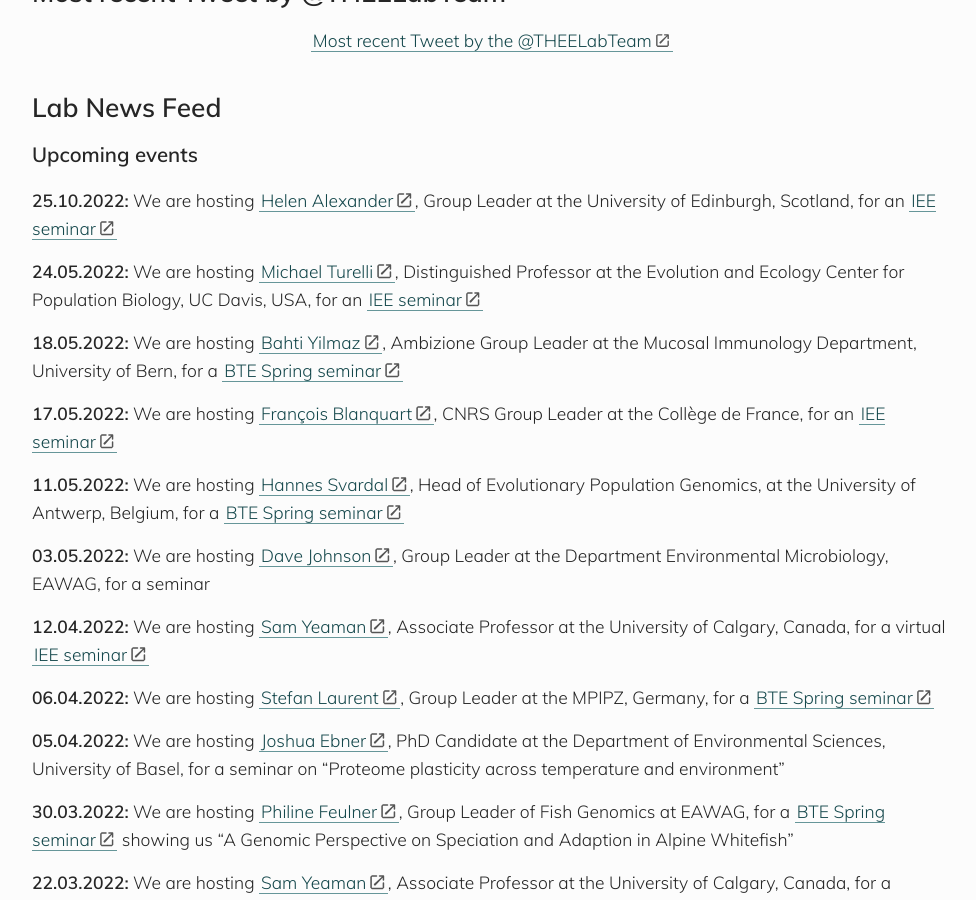
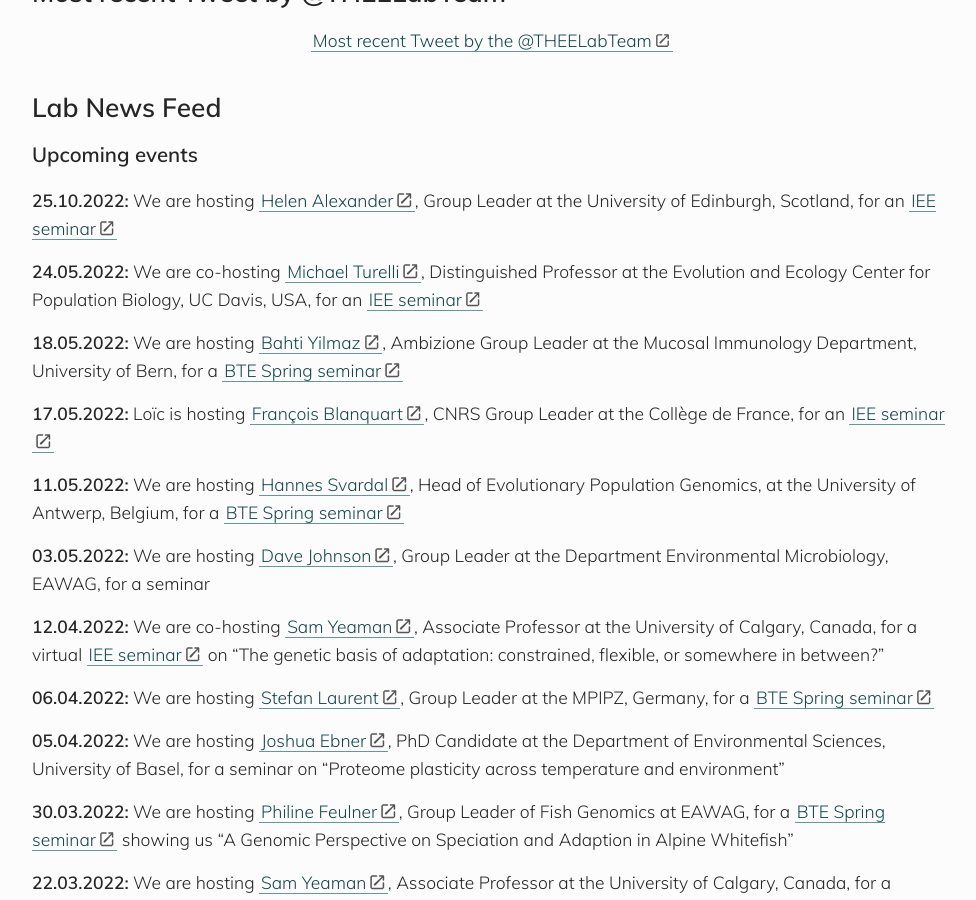
Before and after one commit to banklab/banklab.github.io, a Jekyll site: the page built from index.md, in a window 1280 px wide and 900 px high, scrolled down 591 px. Shown: the whole window, without its empty margins (148-1124 px from the left). Built offline with Jekyll 4.4.1, drawn with Linux system fonts in a browser that asks for light colours; some web fonts are replaced; comment, search, counter and statistics services are not loaded.

Commit message:
Update index.md
tiny changes

```diff
--- a/index.md
+++ b/index.md
@@ -22,17 +22,17 @@ Welcome to the web page of the Division Theoretical Ecology and Evolution at the
 
 **25.10.2022:** We are hosting [Helen Alexander](https://www.ed.ac.uk/biology/groups/alexander), Group Leader at the University of Edinburgh, Scotland, for an [IEE seminar](https://www.iee.unibe.ch/studies/lecture_series_in_ecology_and_evolution/index_eng.html)
 
-**24.05.2022:** We are hosting [Michael Turelli](https://biology.ucdavis.edu/people/michael-turelli), Distinguished Professor at the Evolution and Ecology Center for Population Biology, UC Davis, USA, for an [IEE seminar](https://www.iee.unibe.ch/studies/lecture_series_in_ecology_and_evolution/index_eng.html)
+**24.05.2022:** We are co-hosting [Michael Turelli](https://biology.ucdavis.edu/people/michael-turelli), Distinguished Professor at the Evolution and Ecology Center for Population Biology, UC Davis, USA, for an [IEE seminar](https://www.iee.unibe.ch/studies/lecture_series_in_ecology_and_evolution/index_eng.html)
 
 **18.05.2022:** We are hosting [Bahti Yilmaz](https://www.mucosalimmunology.ch/en/lab-members/dr-bahtiyar-yilmaz.html), Ambizione Group Leader at the Mucosal Immunology Department, University of Bern, for a [BTE Spring seminar](https://www.iee.unibe.ch/studies/lecture_series_in_behavioral_theoretical_and_evolutionary_biology/index_eng.html)
 
-**17.05.2022:** We are hosting [François Blanquart](https://sites.google.com/site/francoisblanquart/home), CNRS Group Leader at the Collège de France, for an [IEE seminar](https://www.iee.unibe.ch/studies/lecture_series_in_ecology_and_evolution/index_eng.html)
+**17.05.2022:** Loïc is hosting [François Blanquart](https://sites.google.com/site/francoisblanquart/home), CNRS Group Leader at the Collège de France, for an [IEE seminar](https://www.iee.unibe.ch/studies/lecture_series_in_ecology_and_evolution/index_eng.html)
 
 **11.05.2022:** We are hosting [Hannes Svardal](https://www.uantwerpen.be/en/staff/hannes-svardal/svardal-lab/), Head of Evolutionary Population Genomics, at the University of Antwerp, Belgium, for a [BTE Spring seminar](https://www.iee.unibe.ch/studies/lecture_series_in_behavioral_theoretical_and_evolutionary_biology/index_eng.html)
 
 **03.05.2022:** We are hosting [Dave Johnson](https://www.eawag.ch/en/aboutus/portrait/organisation/staff/profile/david-johnson/show/), Group Leader at the Department Environmental Microbiology, EAWAG, for a seminar
 
-**12.04.2022:** We are hosting [Sam Yeaman](https://yeamanlab.weebly.com/), Associate Professor at the University of Calgary, Canada, for a virtual [IEE seminar](https://www.iee.unibe.ch/studies/lecture_series_in_ecology_and_evolution/index_eng.html)
+**12.04.2022:** We are co-hosting [Sam Yeaman](https://yeamanlab.weebly.com/), Associate Professor at the University of Calgary, Canada, for a virtual [IEE seminar](https://www.iee.unibe.ch/studies/lecture_series_in_ecology_and_evolution/index_eng.html) on "The genetic basis of adaptation: constrained, flexible, or somewhere in between?"
 
 **06.04.2022:** We are hosting [Stefan Laurent](https://www.mpipz.mpg.de/laurent), Group Leader at the MPIPZ, Germany, for a [BTE Spring seminar](https://www.iee.unibe.ch/studies/lecture_series_in_behavioral_theoretical_and_evolutionary_biology/index_eng.html)
 
```
